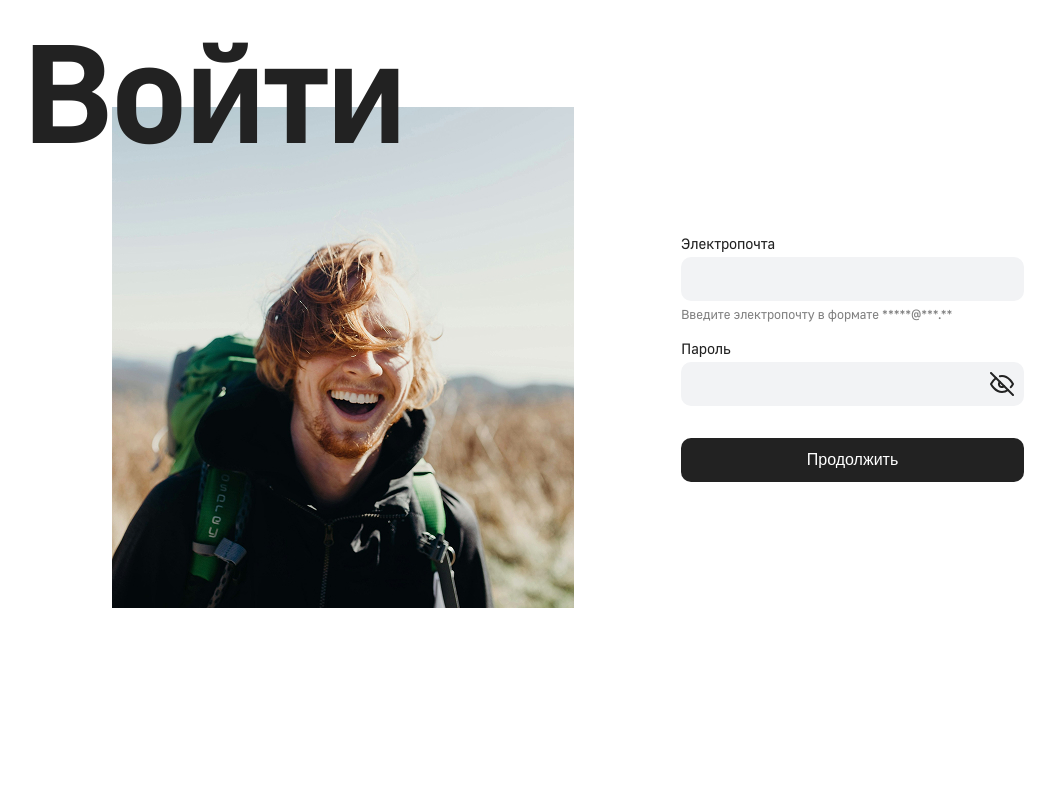
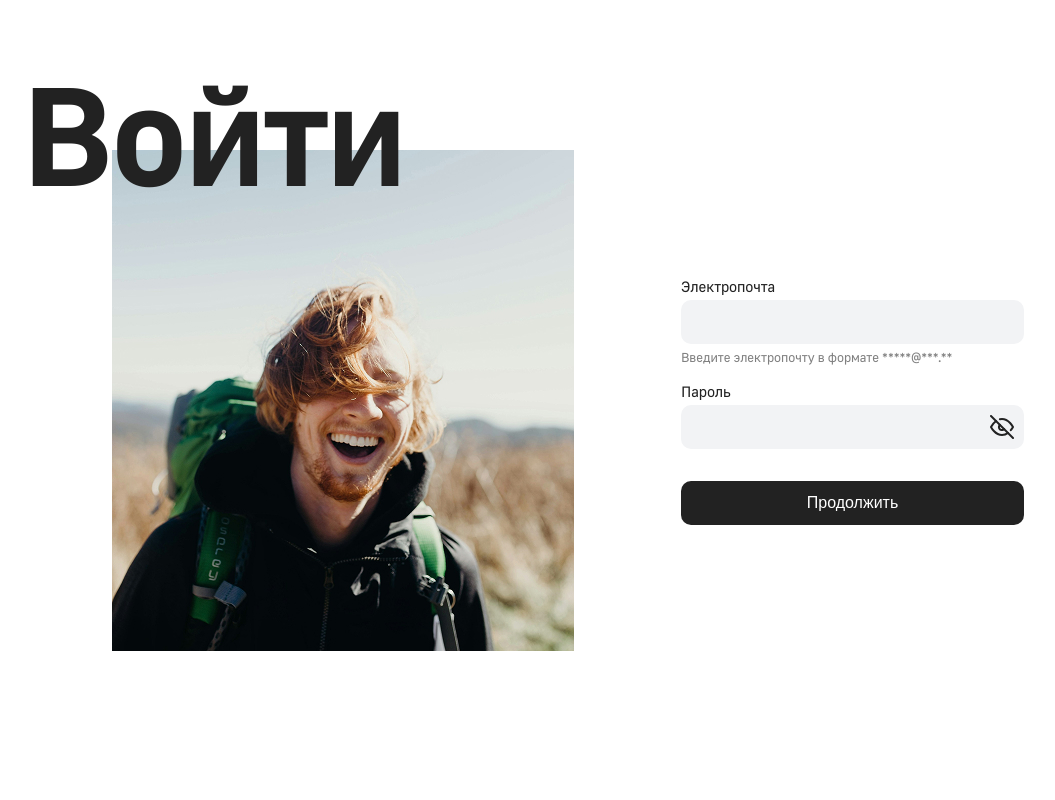
Before and after one commit to shalapaai/web2026, a PHP site: page /login.html in a window 1280 px wide. Shown: the whole page, without its empty margins (57-1112 px from the left). Run offline with PHP 8.4, Linux system fonts and the light colour scheme.

Commit message:
login flex fix, css naming, lw3.1

```diff
--- a/lw2/css/login.css
+++ b/lw2/css/login.css
@@ -7,6 +7,7 @@
 body {
     font-family: 'Golos UI', sans-serif;
     color: #222222;
+    height: 100vh;
     display: flex;
     justify-content: center;
     align-items: center;
@@ -14,7 +15,7 @@ body {
 
 .main {
     width: 1122px;
-    padding: 107px 90px  0px 90px;
+    padding: 107px 90px  107px 90px;
     position: relative;
 }
 
--- a/lw2/home.html
+++ b/lw2/home.html
@@ -4,9 +4,9 @@
         <meta charset="UTF-8">
         <meta name="viewport" content="width=device-width, initial-scale=1.0">
         <title>Домашняя страница</title>
-        <link href="css/fonts.css" rel="stylesheet">
-        <link href="css/icons-bars.css" rel="stylesheet">
-        <link href="css/shome.css" rel="stylesheet">
+        <link href="css/font.css" rel="stylesheet">
+        <link href="css/icons-bar.css" rel="stylesheet">
+        <link href="css/home.css" rel="stylesheet">
     </head>
     <body>
         <div class="icons-bar">
--- a/lw2/login.html
+++ b/lw2/login.html
@@ -4,7 +4,7 @@
         <meta charset="UTF-8">
         <meta name="viewport" content="width=device-width, initial-scale=1.0">
         <title>Логинация</title>
-        <link href="css/fonts.css" rel="stylesheet">
+        <link href="css/font.css" rel="stylesheet">
         <link href="css/login.css" rel="stylesheet">
     </head>
     <body>
--- a/lw2/profile.html
+++ b/lw2/profile.html
@@ -4,9 +4,9 @@
         <meta charset="UTF-8">
         <meta name="viewport" content="width=device-width, initial-scale=1.0">
         <title>Профиль</title>
-        <link href="css/fonts.css" rel="stylesheet">
-        <link href="css/icons-bars.css" rel="stylesheet">
-        <link href="css/sprofile.css" rel="stylesheet">
+        <link href="css/font.css" rel="stylesheet">
+        <link href="css/icons-bar.css" rel="stylesheet">
+        <link href="css/profile.css" rel="stylesheet">
     </head>
     <body>
         <div class="icons-bar">
```
Also changed, not shown: lw2/css/font.css (renamed from lw2/css/fonts.css), lw2/css/home.css (renamed from lw2/css/shome.css), lw2/css/icons-bar.css (renamed from lw2/css/icons-bars.css), lw2/css/profile.css (renamed from lw2/css/sprofile.css), lw3/e1/index.php (added).
